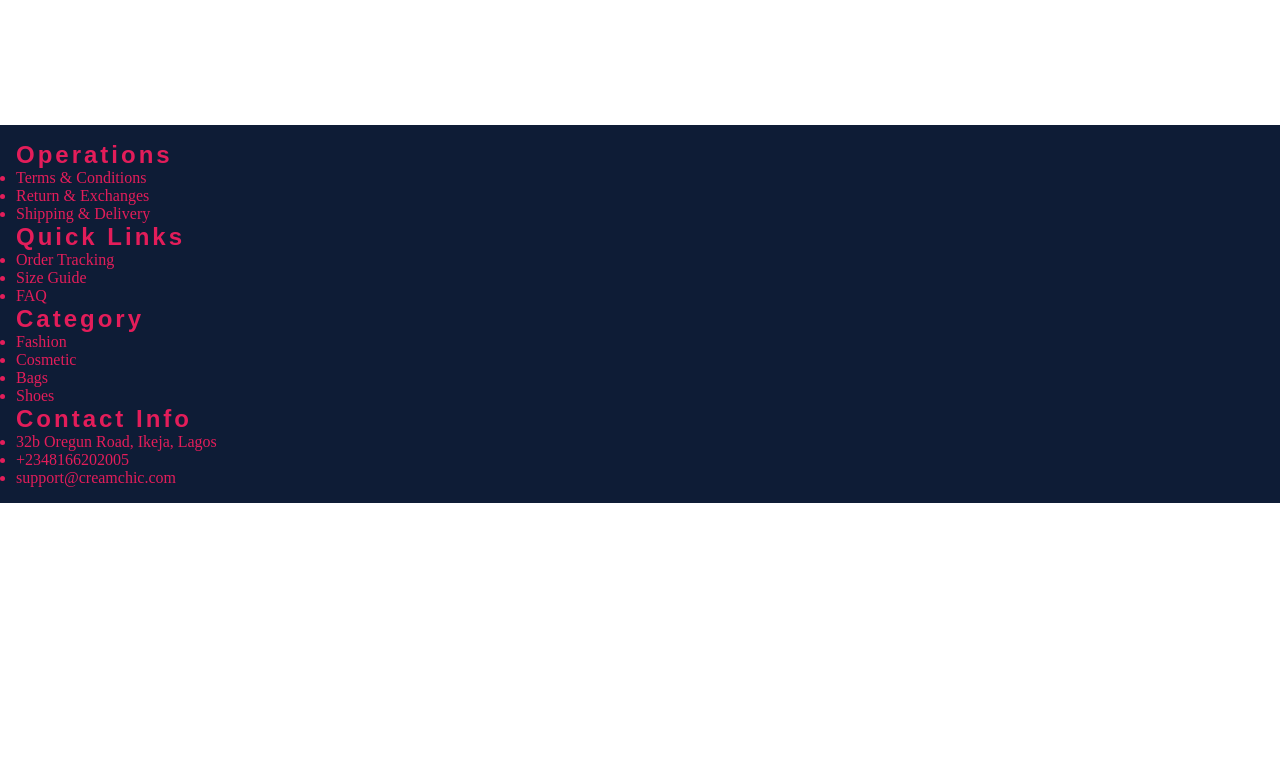
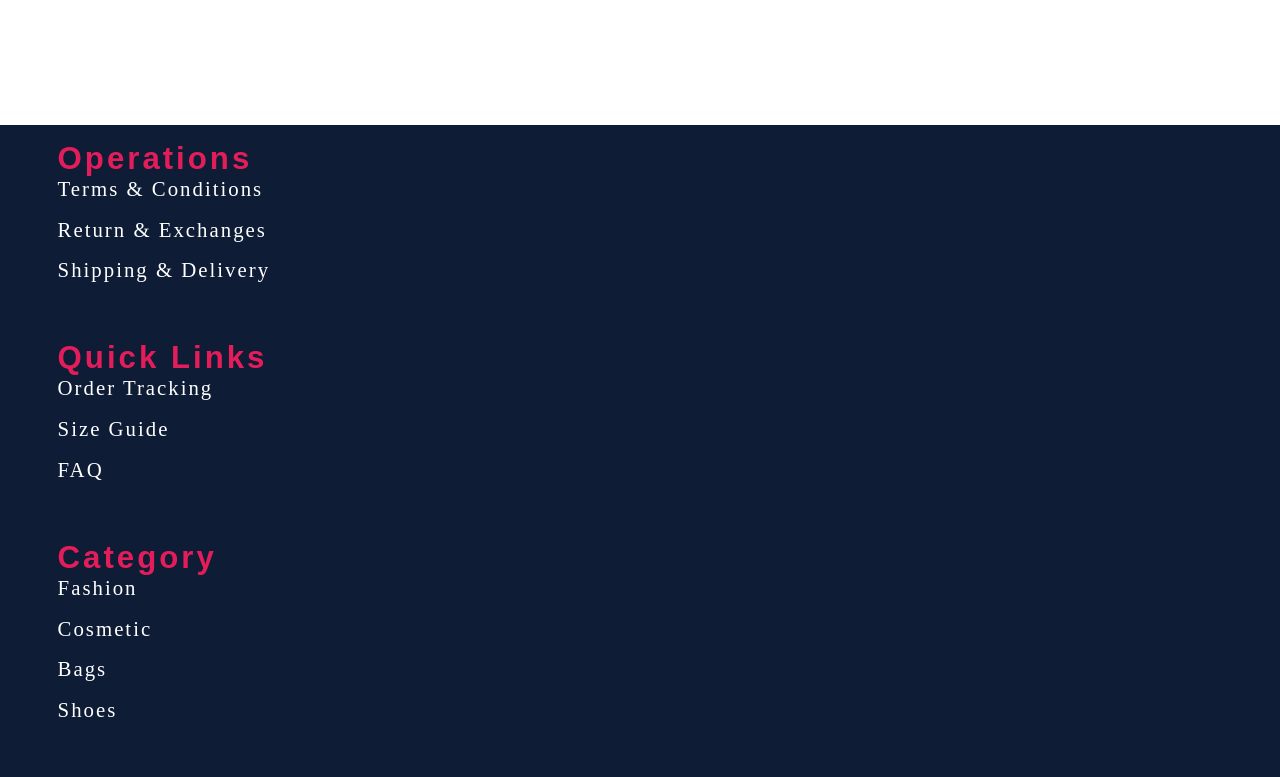
Before and after one commit to wisestme/Ccreamchic_Fashion, a plain HTML site: page index.html in a window 1280 px wide. Shown: the part 1367-2144 px from the top of the page. Before the commit the page ends 1870 px from the top, so only its background shows below. Drawn offline with Linux system fonts and the light colour scheme; a web font is replaced by a local one.

Commit message:
style footer elements

```diff
--- a/css/master.css
+++ b/css/master.css
@@ -63,6 +63,10 @@ p {
 	font-family: roboto, sans-serif;
 	letter-spacing: 1px;
 	font-size: 1.5em;
+}
+
+ul {
+	list-style: none;
 }
 
 p > span {
@@ -166,7 +170,22 @@ video {
 
 .footer_menu {
 	background: var(--primary-color);
+	color: var(--header-main);
+}
+
+.footer_menu h2 {
 	color: var(--accent);
+}
+
+.footer_menu > div {
+	margin-bottom: 2em;
+	font-size: 1.3em;
+	padding: 0 2em;
+}
+
+.footer_menu li {
+	margin-bottom: 0.8em;
+	letter-spacing: 2px;
 }
 
 main,
```
